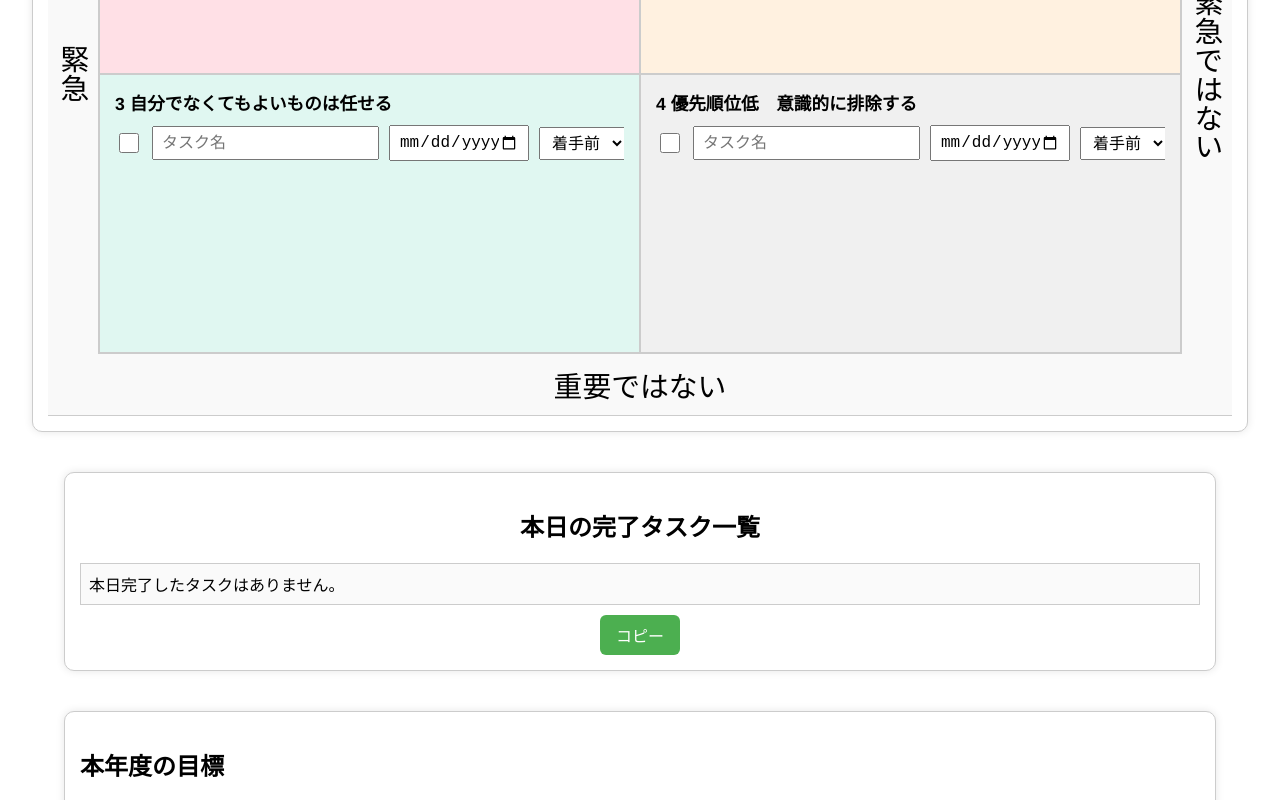
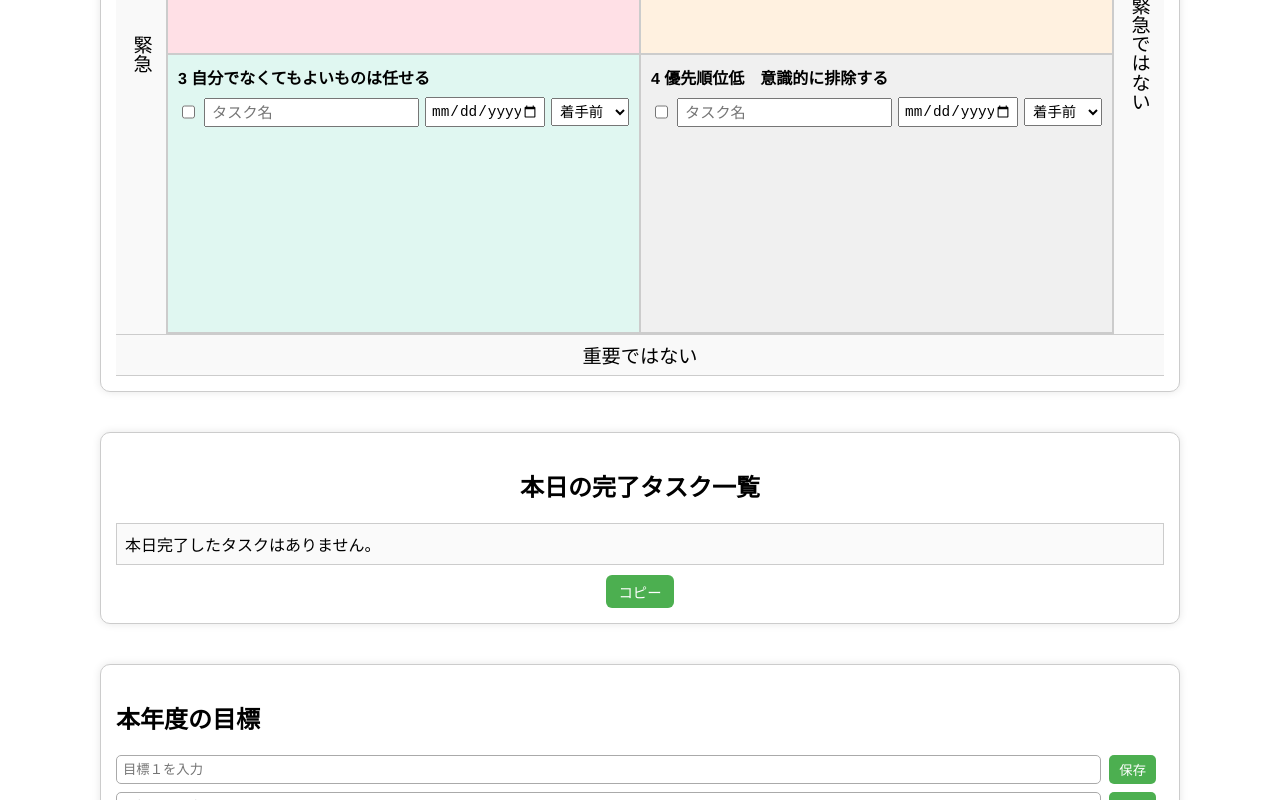
Before and after one commit to Mayu-Ono/mayu_ono_aa.fdn38, a plain HTML site: page index.html in a window 1280 px wide. Shown: the part 380-1180 px from the top of the page. Drawn offline with Linux system fonts and the light colour scheme.

Commit message:
Update styles.css

```diff
--- a/styles.css
+++ b/styles.css
@@ -1,51 +1,54 @@
-/* 全体リセット */
+/* リセット */
 * {
   box-sizing: border-box;
 }
+
 html, body {
   margin: 0;
   padding: 0;
-  height: 100%;
-  width: 100%;
   font-family: "Helvetica Neue", Helvetica, Arial, sans-serif;
   display: flex;
   flex-direction: column;
   align-items: center;
 }
 
+
+/* タイトル */
 h1 {
   margin: 20px 0 10px;
   font-size: 2rem;
   text-align: center;
 }
 
+
+/* 共通のボックス */
+.section-box {
+  margin: 20px auto;
+  padding: 15px;
+  width: 90%;
+  max-width: 1200px;
+  background: #fff;
+  border: 1px solid #ccc;
+  border-radius: 10px;
+  box-shadow: 0 0 8px rgba(0,0,0,0.1);
+}
+
+
+/* マトリクス */
 #matrix-container {
   display: flex;
   flex-direction: column;
   align-items: center;
-  width: 100vw;
-  max-width: 95vw;
-  border: 1px solid #ccc;
-  background-color: #fff;
-  box-shadow: 0 0 8px rgba(0,0,0,0.1);
 }
 
 .horizontal-indicator {
-  font-size: 1.8rem;
-  padding: 10px 0;
+  font-size: 1.2rem;
+  padding: 6px 0;
   width: 100%;
   text-align: center;
   background-color: #f9f9f9;
   border-top: 1px solid #ccc;
   border-bottom: 1px solid #ccc;
-}
-
-.top-indicator {
-  border-bottom: none;
-}
-
-.bottom-indicator {
-  border-top: none;
 }
 
 #matrix-main {
@@ -58,23 +61,13 @@ h1 {
 .vertical-indicator {
   writing-mode: vertical-rl;
   text-orientation: mixed;
-  font-size: 1.8rem;
-  padding: 10px 5px;
+  font-size: 1.2rem;
+  padding: 5px;
   background-color: #f9f9f9;
   display: flex;
   align-items: center;
   justify-content: center;
-  user-select: none;
   width: 50px;
-  box-sizing: border-box;
-}
-
-.left-indicator {
-  border-right: none;
-}
-
-.right-indicator {
-  border-left: none;
 }
 
 #four-quadrants {
@@ -87,13 +80,11 @@ h1 {
 .quadrant {
   width: 50%;
   height: 50%;
-  padding: 15px;
+  padding: 10px;
   overflow-y: auto;
   display: flex;
   flex-direction: column;
-  background-color: white;
   border: 1px solid #ccc;
-  box-sizing: border-box;
 }
 
 #q1 { background-color: #ffe0e6; }
@@ -103,65 +94,50 @@ h1 {
 
 .quadrant-title {
   font-weight: bold;
-  margin-bottom: 10px;
-  font-size: 1.1rem;
-  flex-shrink: 0;
+  margin-bottom: 8px;
+  font-size: 1rem;
 }
 
-.task-list {
-  flex: 1;
-  overflow-y: auto;
-}
 
+/* タスク */
 .task-item {
   display: flex;
   align-items: center;
-  gap: 10px;
-  margin-bottom: 8px;
+  gap: 6px;
+  margin-bottom: 6px;
 }
 
 .task-checkbox {
-  flex: 0 0 20px;
-  width: 20px;
-  height: 20px;
-  cursor: pointer;
+  width: 18px;
+  height: 18px;
 }
 
 .task-name {
   flex: 1;
-  padding: 6px 8px;
-  font-size: 1rem;
+  padding: 4px 6px;
+  font-size: 0.95rem;
 }
 
 .task-deadline {
-  width: 140px;
-  padding: 6px 8px;
-  font-size: 1rem;
+  width: 120px;
+  padding: 4px;
+  font-size: 0.9rem;
 }
 
 .task-status {
-  width: 120px;
-  padding: 6px 8px;
-  font-size: 1rem;
+  width: 110px;
+  padding: 4px;
+  font-size: 0.9rem;
 }
 
 .task-completed {
-  background-color: #d3d3d3;
+  background-color: #dcdcdc;
   color: #555;
   text-decoration: line-through;
 }
 
-.section-box {
-  margin: 20px auto;
-  padding: 15px;
-  width: 90%;
-  max-width: 1200px;
-  background: #fff;
-  border: 1px solid #ccc;
-  border-radius: 10px;
-  box-shadow: 0 0 8px rgba(0,0,0,0.1);
-}
 
+/* 完了タスク */
 .completed-section {
   text-align: center;
 }
@@ -180,8 +156,8 @@ h1 {
 }
 
 #copyButton {
-  padding: 8px 16px;
-  font-size: 1rem;
+  padding: 6px 12px;
+  font-size: 0.9rem;
   cursor: pointer;
   border: none;
   border-radius: 6px;
@@ -189,22 +165,45 @@ h1 {
   color: #fff;
 }
 
+#copyButton:hover {
+  background: #45a049;
+}
+
+
+/* 年度目標 */
 .annual-target .target-inputs {
   display: flex;
   flex-direction: column;
-  gap: 10px;
+  gap: 8px;
+}
+
+.annual-target .target-row {
+  display: flex;
+  align-items: center;
+  gap: 8px;
 }
 
 .annual-target .target-row input {
-  width: 100%;
-  padding: 8px;
+  flex: 1;
+  padding: 6px;
   border: 1px solid #aaa;
-  border-radius: 6px;
-  font-size: 1rem;
+  border-radius: 5px;
+}
+
+.annual-target .target-row button {
+  padding: 5px 10px;
+  border: none;
+  border-radius: 5px;
+  background: #4caf50;
+  color: white;
+  cursor: pointer;
+}
+
+.annual-target .target-row button:hover {
+  background: #45a049;
 }
 
 .target-display {
   font-weight: bold;
-  margin-left: 10px;
   color: #333;
 }
```
